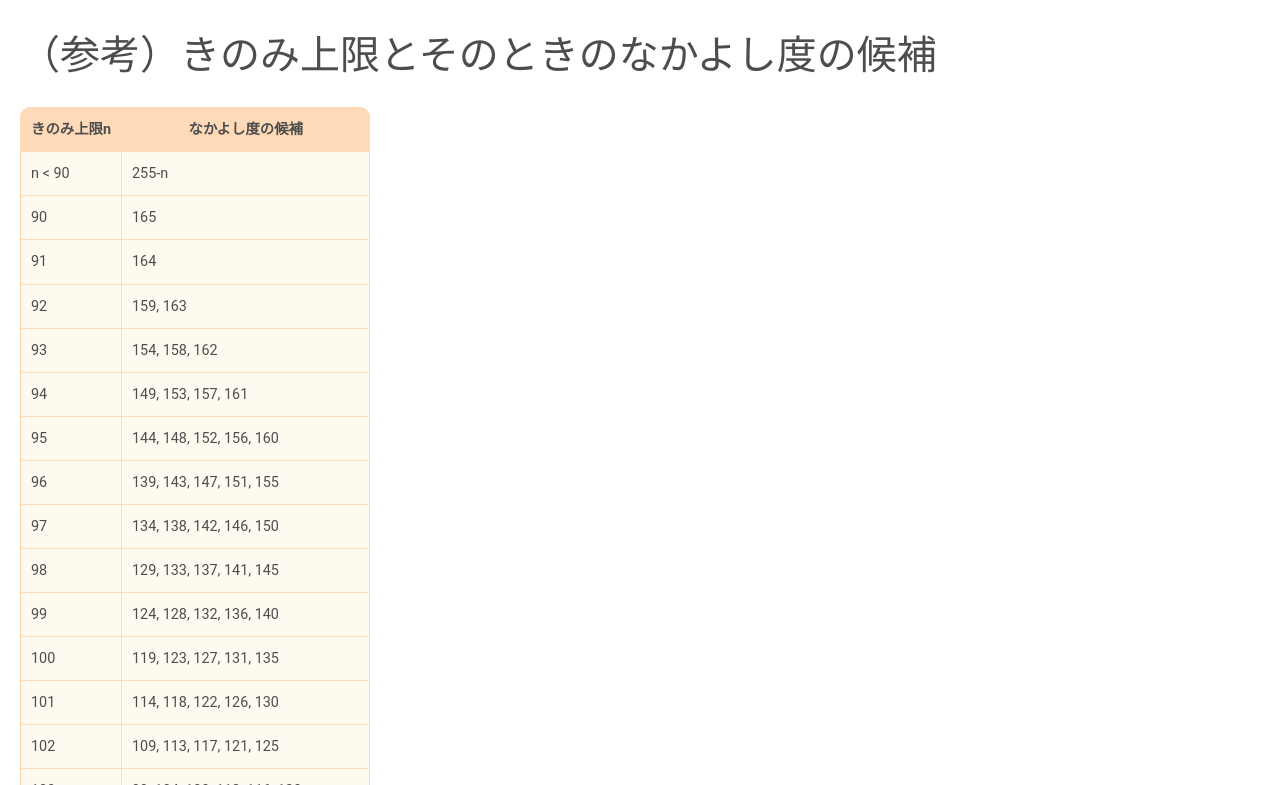
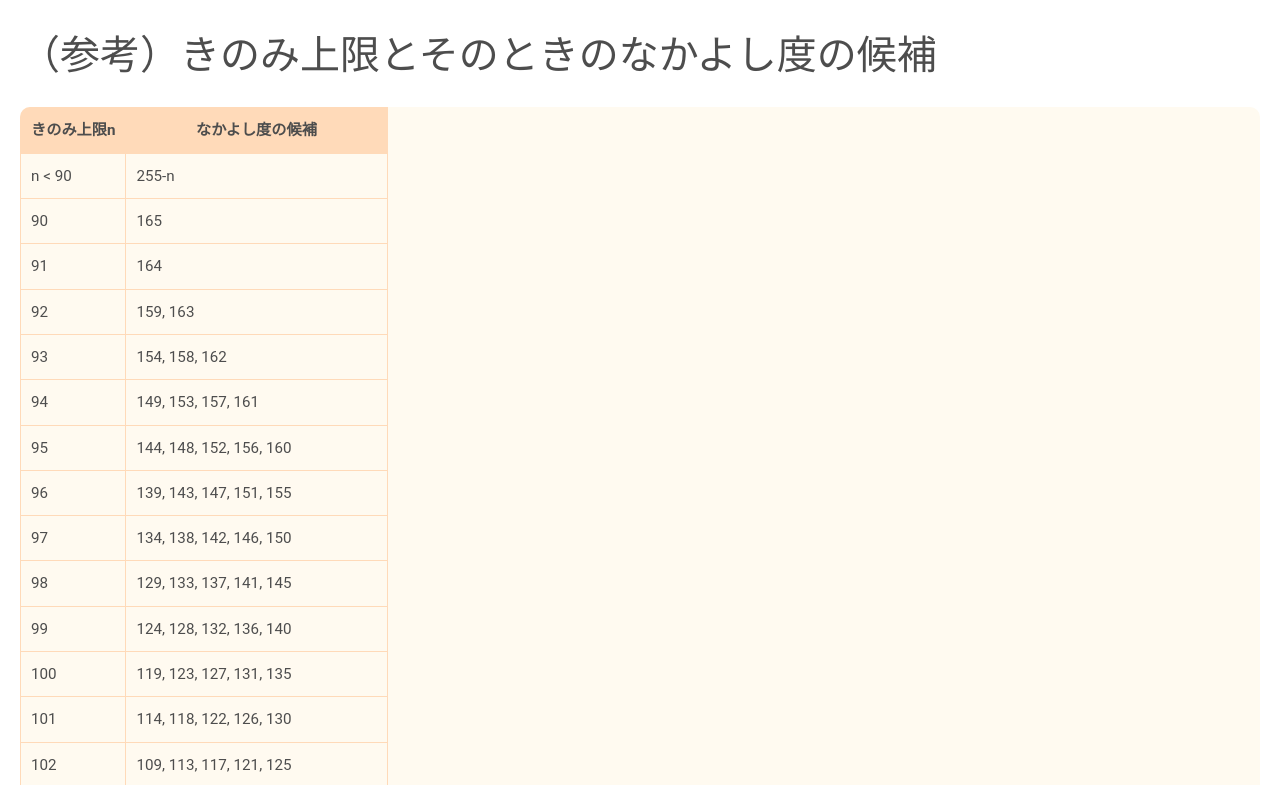
Before and after one commit to migawariw/affection, a plain HTML site: page index.html in a window 1280 px wide. Shown: the part 2074-2859 px from the top of the page. Drawn offline with Linux system fonts and the light colour scheme.

Commit message:
Update style.css

```diff
--- a/style.css
+++ b/style.css
@@ -1,12 +1,13 @@
 /* 全体のフォント設定 */
 body {
-    font-family: 'Noto Sans JP', 'Arial', sans-serif; /* 柔らかいサンセリフ体 */
-    font-size: 16px;
-    line-height: 1.6; /* 行間を広めに */
-    color: #4d4d4d; /* 優しいグレー */
+    font-family: 'Noto Sans JP', 'Arial', sans-serif;
+    font-size: 1rem;
+    line-height: 1.6;
+    color: #4d4d4d;
     margin: 0;
     padding: 20px;
 }
+
 
 /* 見出しスタイル */
 h1, h2, h3,h4,h5,h6 {
@@ -17,15 +18,15 @@ h1, h2, h3,h4,h5,h6 {
 }
 
 h1 {
-    font-size: 2.5em;
+    font-size: 2.5rem;
 }
 
 h2 {
-    font-size: 2em;
+    font-size: 2rem;
 }
 
 h3 {
-    font-size: 1.5em;
+    font-size: 1.5rem;
 }
 
 /* 数字のフォント */
@@ -36,7 +37,7 @@ body, input, button, table, #result {
 
 /* 入力フィールド */
 input, button {
-    font-size: 1em;
+    font-size: 1rem;
     padding: 10px;
     margin: 5px 0;
     border: 2px solid #ffdab9; /* 柔らかいピーチ系カラー */
@@ -64,14 +65,32 @@ button:hover {
 
 /* テーブル */
 table {
-    font-size: 0.9em;
-    /* width: 100%; */
+    font-size: 0.95rem;
+    width: 100%;
     border-collapse: collapse;
     margin-top: 20px;
-    background-color: #fffaf0; /* 背景をクリーム色に */
+    background-color: #fffaf0;
     border-radius: 10px;
     overflow: hidden;
+    display: block;
+    overflow-x: auto;
+    white-space: nowrap;
 }
+/* スマホ対応 */
+/* @media (max-width: 600px) {
+    body {
+        font-size: 0.9rem;
+    }
+    table {
+        font-size: 1rem;
+    }
+    button, input {
+        padding: 8px;
+    }
+    .button-container {
+        gap: 5px;
+    }
+} */
 
 th, td {
     padding: 10px;
```
